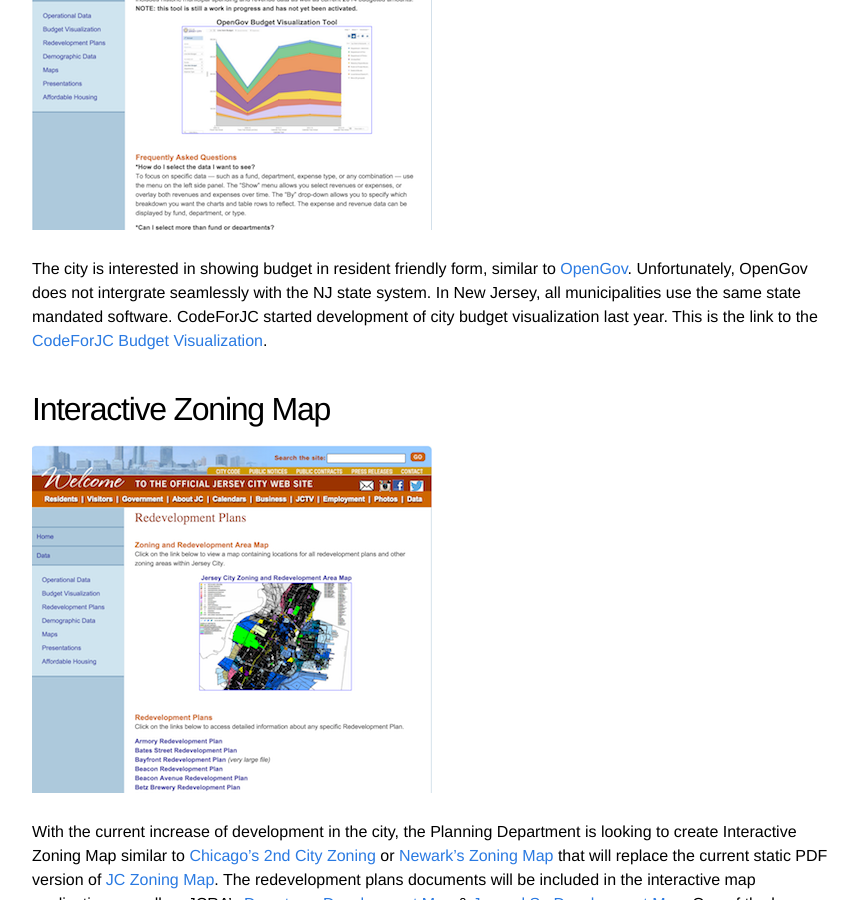
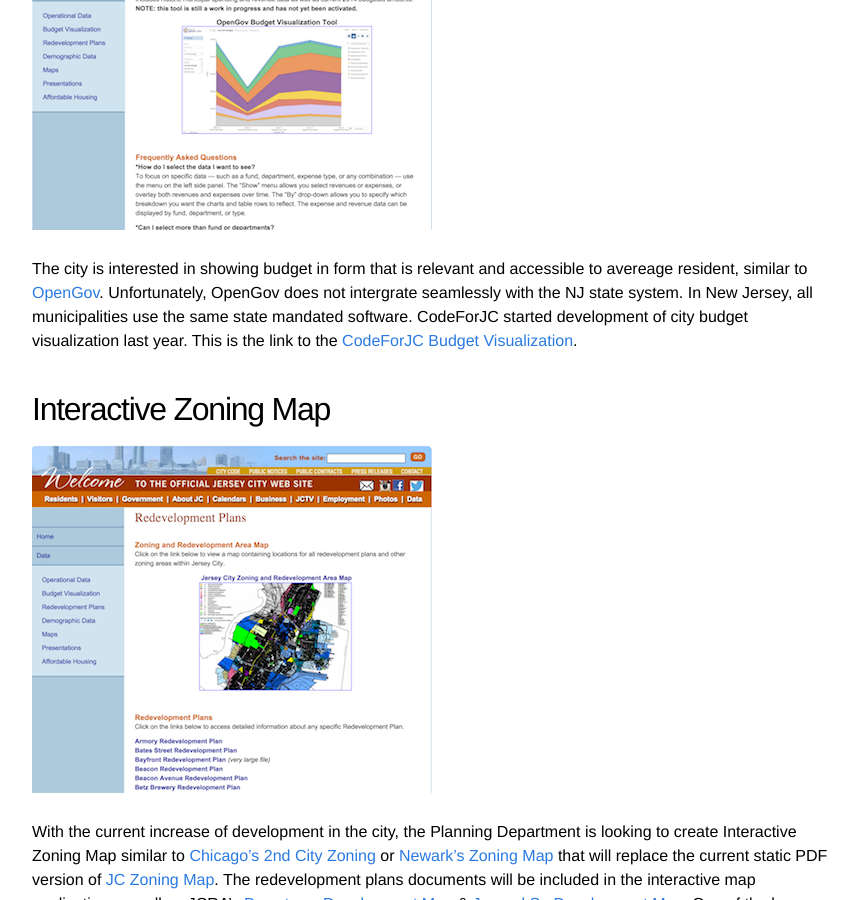
Before and after one commit to DataGallery/blog, a Jekyll site: the page built from _posts/2015-03-19-Meetup-with-Brian-Platt.md, in a window 1280 px wide and 900 px high, scrolled down 1108 px. Shown: the whole window, without its empty margins (208-1066 px from the left). Built offline with Jekyll 4.4.1, drawn with Linux system fonts in a browser that asks for light colours.

Commit message:
edited post

```diff
--- a/_posts/2015-03-19-Meetup-with-Brian-Platt.md
+++ b/_posts/2015-03-19-Meetup-with-Brian-Platt.md
@@ -19,7 +19,7 @@ Budget Visualization
 
 ![BudgetVis Screenshot]({{ site.blogurl }}/assets/BudgetVis.png)
 
-The city is interested in showing budget in resident friendly form, similar to [OpenGov][opengov].  Unfortunately, OpenGov does not intergrate seamlessly with the NJ state system.  In New Jersey, all municipalities use the same state mandated software.  CodeForJC started development of city budget visualization last year.  This is the link to the [CodeForJC Budget Visualization][cjcbudgetvis].
+The city is interested in showing budget in form that is relevant and accessible to avereage resident, similar to [OpenGov][opengov].  Unfortunately, OpenGov does not intergrate seamlessly with the NJ state system.  In New Jersey, all municipalities use the same state mandated software.  CodeForJC started development of city budget visualization last year.  This is the link to the [CodeForJC Budget Visualization][cjcbudgetvis].
 
 Interactive Zoning Map
 ----------------------
```
